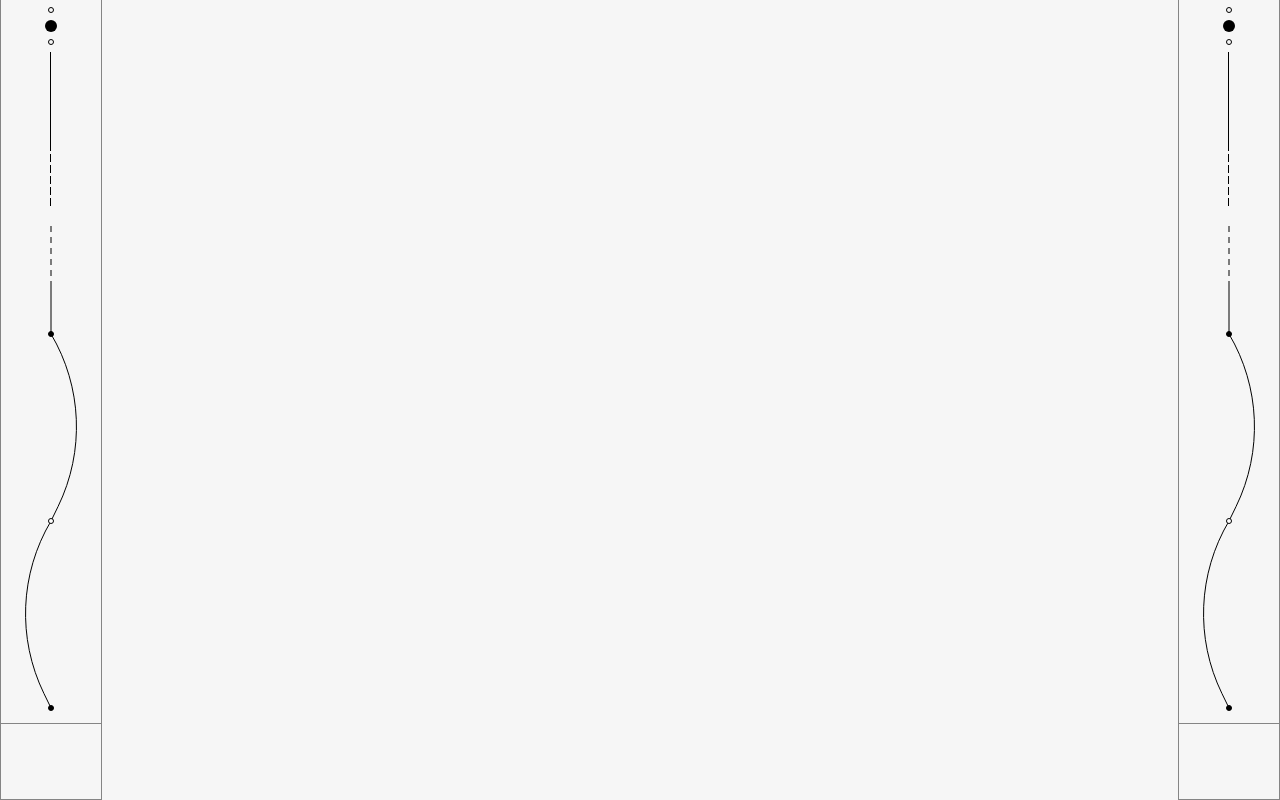
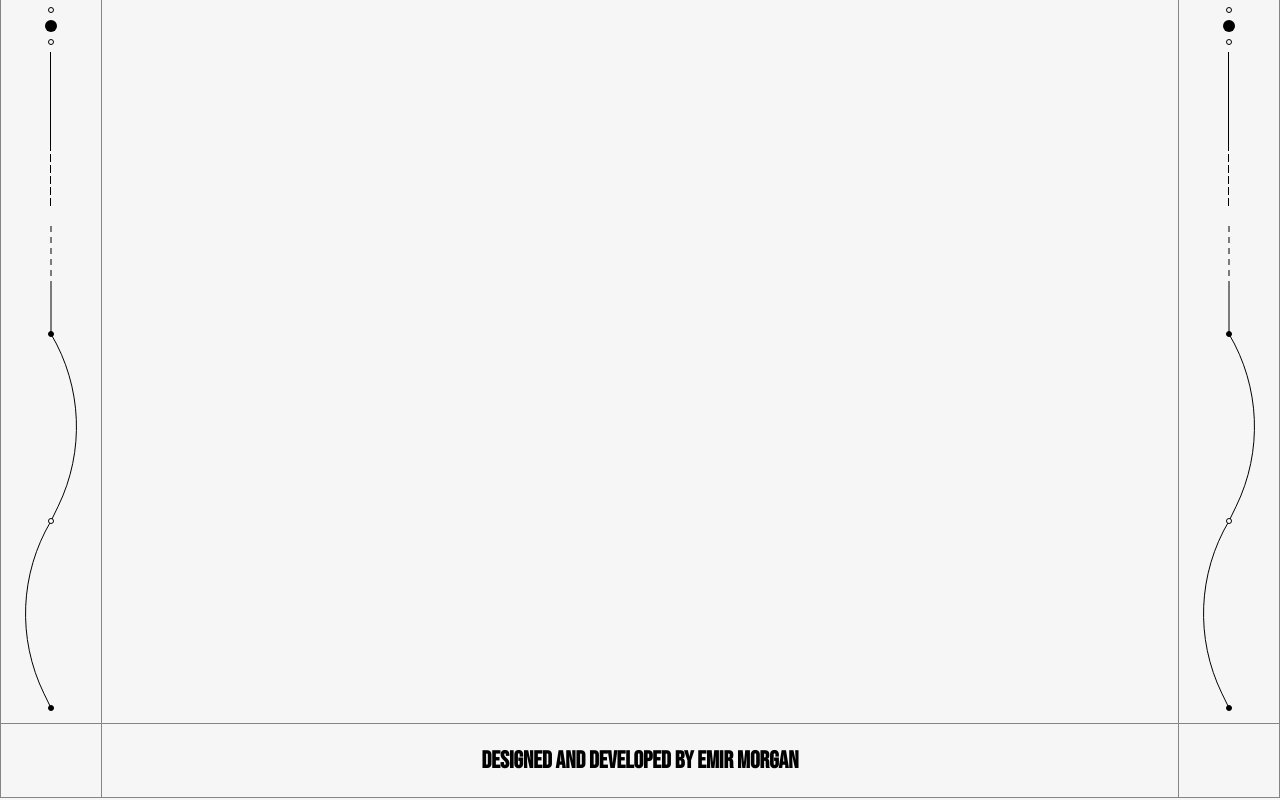
Before and after one commit to emirmorgan/nextjs-portfolio, a Next.js app: page / in a window 1280 px wide. Shown: the part 748-1548 px from the top of the page. Built offline with nearby package versions, Linux system fonts and the light colour scheme.

Commit message:
Update: Footer

```diff
--- a/components/Design.jsx
+++ b/components/Design.jsx
@@ -9,7 +9,7 @@ const Design = () => {
         <Icons name="designMiddle" />
         <Icons name="designBottom" />
       </div>
-      <div className="min-w-[100px] min-h-[77px] border border-secondaryColor" />
+      <div className="min-w-[100px] min-h-[75px] border border-secondaryColor" />
     </div>
   );
 };
--- /dev/null
+++ b/components/Footer.jsx
@@ -0,0 +1,13 @@
+const Footer = () => {
+  return (
+    <footer className="flex justify-center items-center w-full min-h-[75px] border-t border-b border-secondaryColor">
+      <a href="https://github.com/emirmorgan" target="_blank" rel="noreferrer">
+        <span className="text-[24px] font-bold">
+          Designed and developed by Emir Morgan
+        </span>
+      </a>
+    </footer>
+  );
+};
+
+export default Footer;
--- a/pages/index.js
+++ b/pages/index.js
@@ -1,15 +1,16 @@
 //Components
 import Design from "../components/Design";
+import Footer from "../components/Footer";
 import Navbar from "../components/Navbar";
 
 export default function Home() {
   return (
     <div className="flex w-full h-full overflow-hidden">
       <Design />
-      <div className="flex flex-col w-full">
+      <div className="flex flex-col justify-between w-full">
         <Navbar />
         <main></main>
-        <footer></footer>
+        <Footer />
       </div>
       <Design />
     </div>
```
